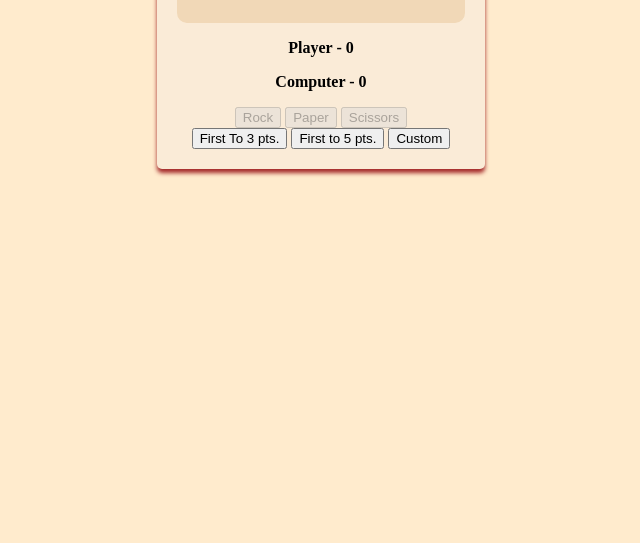
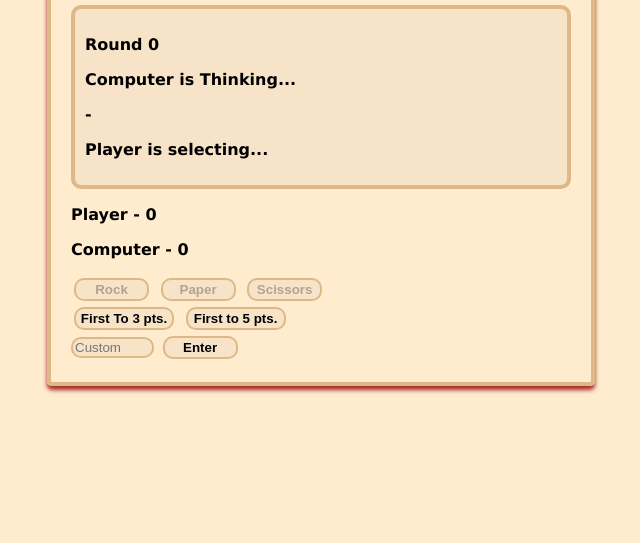
Before and after one commit to huespixelstorm/Rock-Paper-Scissors, a plain HTML site: page index.html in a window 1280 px wide. Shown: the part 257-800 px from the top of the page, without its empty margins (319-959 px from the left). Drawn offline with Linux system fonts and the light colour scheme.

Commit message:
rock paper scissors

```diff
--- a/index.html
+++ b/index.html
@@ -25,9 +25,12 @@
             <button id="chooseScissors" class="choiceButton">Scissors</button>
         </div>
         <div id="selectMatchPoint">
-            <button id="first-to-3">First To 3 pts.</button>
-            <button id="first-to-5">First to 5 pts.</button>
-            <button id="customMatchPoint">Custom</button>
+            <button id="first-to-3" class="matchpointbtn">First To 3 pts.</button>
+            <button id="first-to-5" class="matchpointbtn">First to 5 pts.</button>
+            <div class=".custom">
+            <input id="customMatchPoint" type="number" min="1" placeholder="Custom" class="custombtn">
+            <button id="startCustom" class="custombtn">Enter</button>
+            </div>
         </div>
     </div>
 </body>
--- a/script.js
+++ b/script.js
@@ -131,3 +131,17 @@ firstTo5.addEventListener("click", () => {
     choosePaper.disabled = false;
     chooseScissors.disabled = false;
 })
+const startCustom = document.querySelector("#startCustom");
+
+startCustom.addEventListener("click", () => {
+    matchPoint = Number(customMatchPoint.value);
+
+    if (matchPoint < 1 || Number.isNaN(matchPoint)) {
+        alert("Please enter a valid number.");
+        return;
+    }
+
+    chooseRock.disabled = false;
+    choosePaper.disabled = false;
+    chooseScissors.disabled = false;
+});
--- a/styles.css
+++ b/styles.css
@@ -1,20 +1,84 @@
 body {
     background-color: blanchedalmond;
+    font-family: 'Lucida Sans', 'Lucida Sans Regular', 'Lucida Grande', 'Lucida Sans Unicode', Geneva, Verdana, sans-serif;
+
+    margin: 0;
+    min-height: 100vh;
+
     display: flex;
-    text-align: center;
-    justify-content: center;
+    justify-content: center; /* horizontal */
+    align-items: center;     /* vertical */
 }
+
 #mainPanel {
-    background-color: antiquewhite;
+    background-color: radial-gradient(circle at top, #ffffff, #deb887);
+    border: 4px solid burlywood;
     border-radius: 5px;
     box-shadow: 0 4px 4px brown;
 
     padding: 20px;
     margin: auto;
     font-weight: bold;
+    width: min(500px, 90vw);
 }
 #screen {
-    background-color: rgb(241, 216, 183);
+    background-color: #f7e3c8;
     border-radius: 10px;
     padding: 10px;
+    border: 4px solid burlywood;
 }
+.choiceButton {
+    margin: 3px;
+    padding: 2px 4px;
+    width: min(75px);
+
+    font-weight: bold;
+    background-color: #f7e3c8;
+    border: 2px solid burlywood;
+    border-radius: 10px;
+}
+.choiceButton:active {
+    background-color: #deb887;
+    transform: translateY(2px);
+}
+.matchpointbtn {
+    margin: 3px;
+    padding: 2px 4px;
+    width: min(100px);
+
+    font-weight: bold;
+    background-color: #f7e3c8;
+    border: 2px solid burlywood;
+    border-radius: 10px;
+}
+.matchpointbtn:active {
+    background-color: #deb887;
+    transform: translateY(2px);
+}
+#customMatchPoint {
+    width: min(75px);
+    background-color: #f7e3c8;
+    border: 2px solid burlywood;
+    border-radius: 10px;
+}
+#customMatchPoint:active {
+    border: 2px solid burlywood;
+}
+#startCustom {
+    margin: 3px;
+    padding: 2px 4px;
+    width: min(75px);
+
+    font-weight: bold;
+    background-color: #f7e3c8;
+    border: 2px solid burlywood;
+    border-radius: 10px;
+}
+#startCustom:active {
+    background-color: #deb887;
+    transform: translateY(2px);
+}
+.custom {
+    padding: auto;
+    border: 2px solid burlywood;
+}
```
